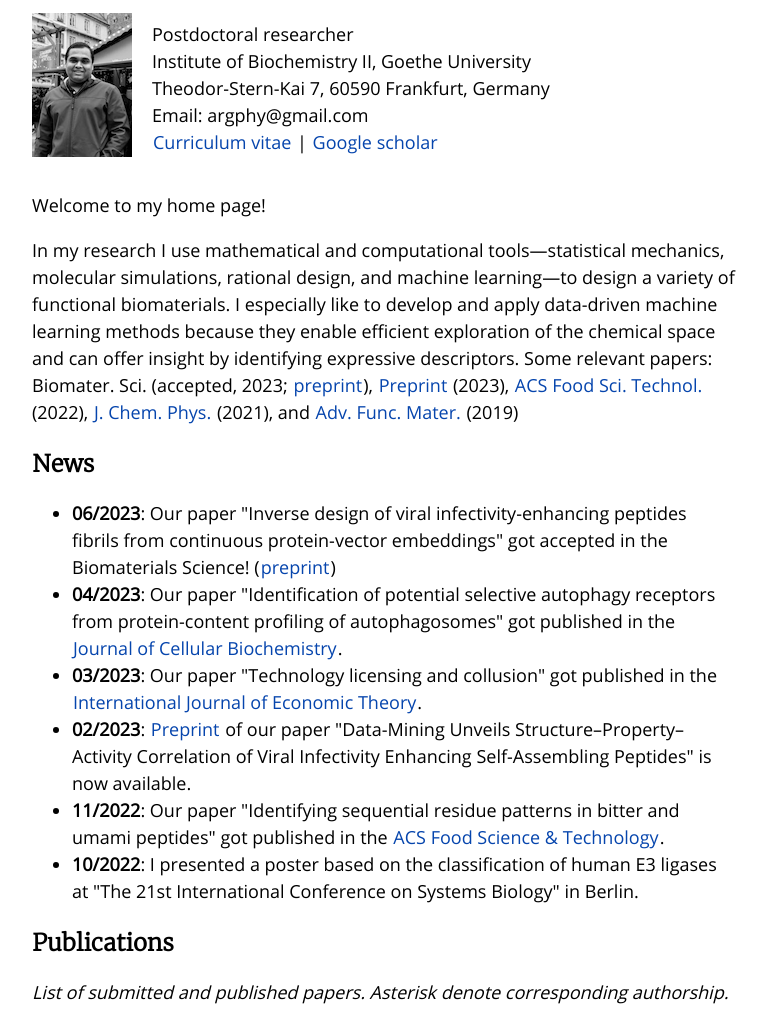
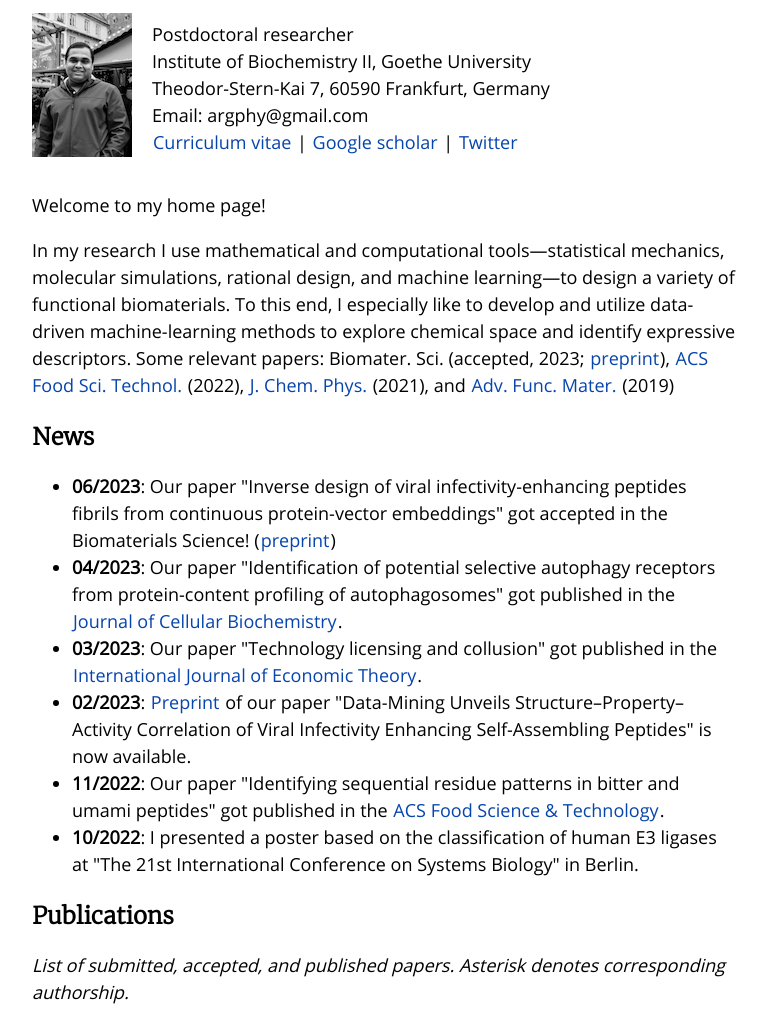
Before and after one commit to arghyadutta/arghyadutta.github.io, a plain HTML site: page index.html in a window 1280 px wide. Shown: the part 79-1100 px from the top of the page, without its empty margins (256-1022 px from the left). Drawn offline with Linux system fonts and the light colour scheme.

Commit message:
Last updated on 2023-06-14 22:43:59

```diff
--- a/index.html
+++ b/index.html
@@ -24,12 +24,12 @@
 Institute of Biochemistry II, Goethe University<br>
 Theodor-Stern-Kai 7, 60590 Frankfurt, Germany<br>
 Email: argphy@gmail.com<br>
-<a href="cv-arghya.pdf">Curriculum vitae</a> | <a href="https://scholar.google.co.in/citations?hl=en&amp;user=vg7M8DoAAAAJ&amp;view_op=list_works&amp;sortby=pubdate">Google scholar</a></p>
+<a href="cv-arghya.pdf">Curriculum vitae</a> | <a href="https://scholar.google.co.in/citations?hl=en&amp;user=vg7M8DoAAAAJ&amp;view_op=list_works&amp;sortby=pubdate">Google scholar</a> | <a href="https://twitter.com/arghya_dutta_">Twitter</a></p>
 </div>
 </div>
 
 <p>Welcome to my home page!</p>
-<p>In my research I use mathematical and computational tools—statistical mechanics, molecular simulations, rational design, and machine learning—to design a variety of functional biomaterials. I especially like to develop and apply data-driven machine learning methods because they enable efficient exploration of the chemical space and can offer insight by identifying expressive descriptors. Some relevant papers: Biomater. Sci. (accepted, 2023; <a href="https://doi.org/10.26434/chemrxiv-2023-1kqm3">preprint</a>), <a href="https://doi.org/10.26434/chemrxiv-2023-hfqxb">Preprint</a> (2023), <a href="https://doi.org/10.1021/acsfoodscitech.2c00251">ACS Food Sci. Technol.</a> (2022), <a href="https://doi.org/10.1063/5.0053931">J. Chem. Phys.</a> (2021), and <a href="https://doi.org/10.1002/adfm.201809112">Adv. Func. Mater.</a> (2019)</p>
+<p>In my research I use mathematical and computational tools—statistical mechanics, molecular simulations, rational design, and machine learning—to design a variety of functional biomaterials. To this end, I especially like to develop and utilize data-driven machine-learning methods to explore chemical space and identify expressive descriptors. Some relevant papers: Biomater. Sci. (accepted, 2023; <a href="https://doi.org/10.26434/chemrxiv-2023-1kqm3">preprint</a>), <a href="https://doi.org/10.1021/acsfoodscitech.2c00251">ACS Food Sci. Technol.</a> (2022), <a href="https://doi.org/10.1063/5.0053931">J. Chem. Phys.</a> (2021), and <a href="https://doi.org/10.1002/adfm.201809112">Adv. Func. Mater.</a> (2019)</p>
 
 <h2>News</h2>
 <ul>
@@ -43,7 +43,7 @@ Email: argphy@gmail.com<br>
 
 <h2>Publications</h2>
 
-<p><em>List of submitted and published papers. Asterisk denote corresponding authorship.</em></p>
+<p><em>List of submitted, accepted, and published papers. Asterisk denotes corresponding authorship.</em></p>
 <ol reversed>
 <li>Data-Mining unveils structure–property–activity correlation of viral infectivity enhancing self-assembling peptides; K. Kaygisiz, L. Rauch-Wirth, <strong>A. Dutta</strong>, X. Yu, Y. Nagata, T. Bereau, J. Münch, C. V. Synatschke, T. Weil; Submitted, 2023. (<a href="https://doi.org/10.26434/chemrxiv-2023-hfqxb">preprint</a>)</li>
 <li>Inverse design of viral infectivity-enhancing peptides fibrils from continuous protein-vector embeddings; K. Kaygisiz, <strong>A. Dutta</strong>, L. Rauch-Wirth, C. V. Synatschke, J. Münch, T. Bereau, T. Weil; <strong>Accepted in Biomaterials Science</strong> (2023) (<a href="https://doi.org/10.26434/chemrxiv-2023-1kqm3">preprint</a>)</li>
@@ -148,7 +148,6 @@ Email: argphy@gmail.com<br>
 <ul>
 <li>I am devoted to <a href="https://en.wikipedia.org/wiki/Ramakrishna">Sri Ramakrishna</a>, <a href="https://en.wikipedia.org/wiki/Sarada_Devi">Sarada Devi</a>, and <a href="https://en.wikipedia.org/wiki/Swami_Vivekananda">Swami Vivekananda</a>.</li>
 <li>I like classical music. I learned to play <a href="https://en.wikipedia.org/wiki/Pakhavaj">Pakhawaj</a> from Partha Ghosh of Rabindra Bharati University, Kolkata. Two videos: <a href="https://www.youtube.com/watch?v=Op1IH51pJvk">chautal by my mentor Partha Ghosh</a> and <a href="https://www.youtube.com/watch?v=yMJwracZ7mc">chautal by me</a>.</li>
-<li>I like what <a href="https://jeffhuang.com/">Jeff Huang</a> said on webpages that are <a href="https://jeffhuang.com/designed_to_last/">designed to last</a>. </li>
 </ul>
 
 </body>
```
